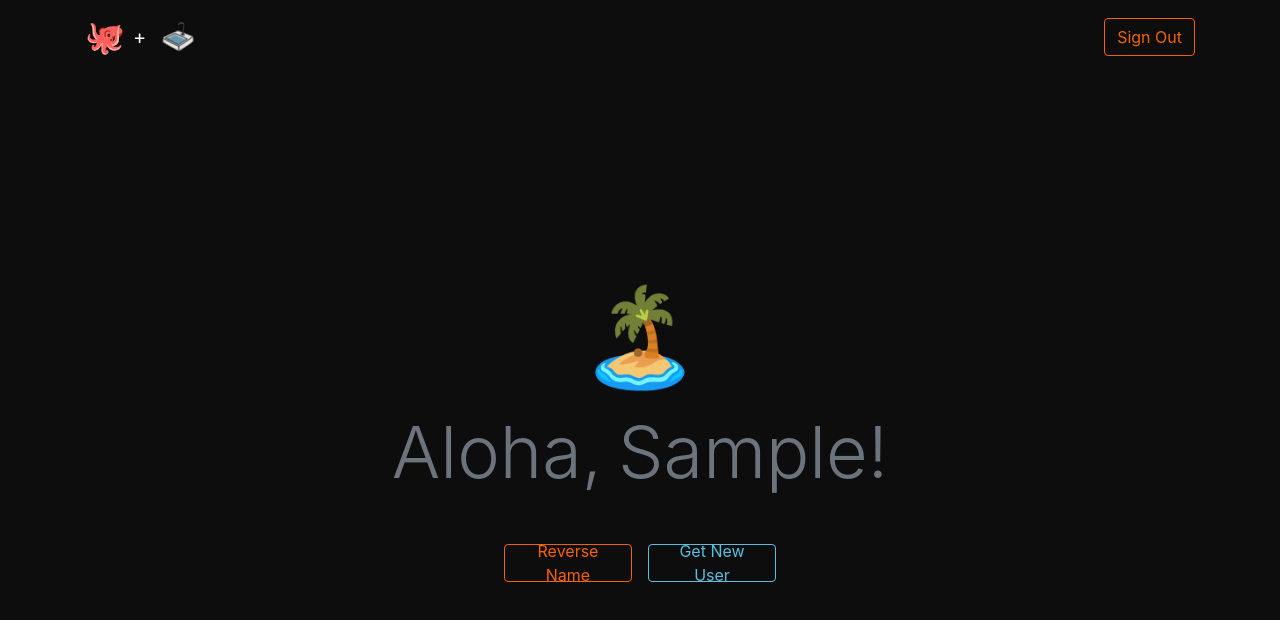
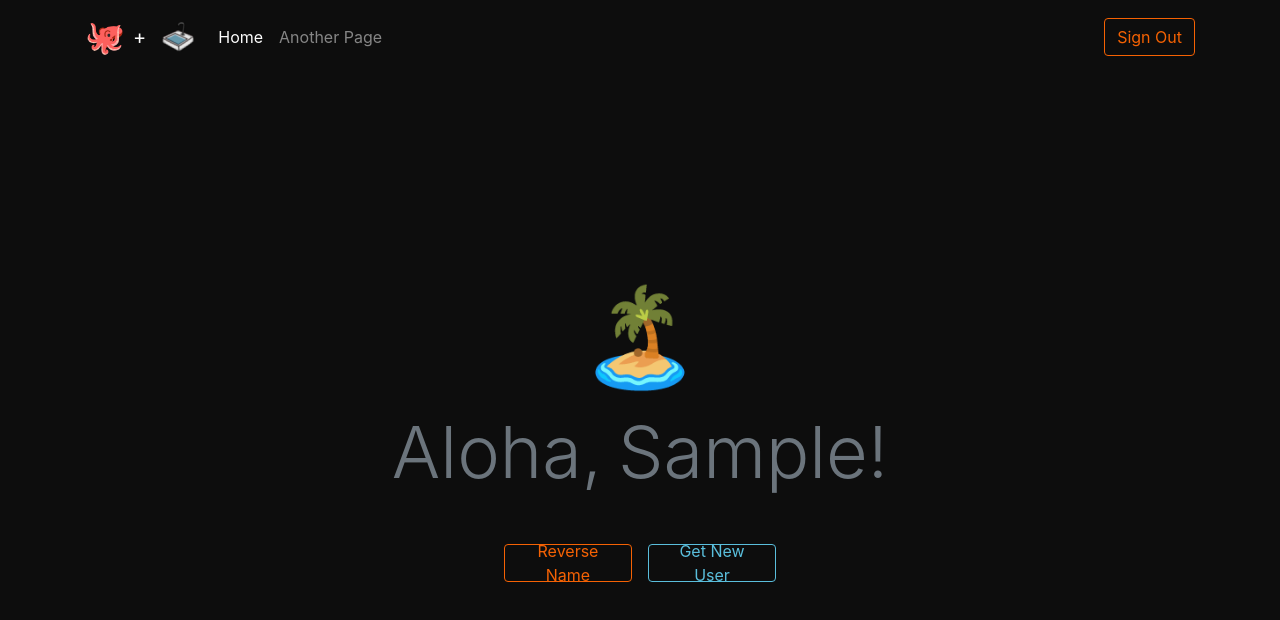
Before and after one commit to kimfucious/RTL-Kitchen-Sink, a React (Create React App) app: page / in a window 1280 px wide. Both pictures are taken after typing "Sample" into the empty fields and a click on the button "Sign In". Shown: the top 620 px of the page. Built offline with nearby package versions, Linux system fonts and the light colour scheme.

Commit message:
clean up old boilerplate

```diff
--- a/src/components/shared/NavBar.js
+++ b/src/components/shared/NavBar.js
@@ -3,9 +3,11 @@ import React from "react";
 import sink from "../../images/sink_32.png";
 import { useDispatch } from "react-redux";
 import { signOut } from "../../actions.js";
+import { Link, useLocation } from "react-router-dom";
 
 export const NavBar = () => {
   const dispatch = useDispatch();
+  const location = useLocation();
   return (
     <nav className="navbar navbar-expand-lg navbar-dark animate__animated animate__fadeIn">
       <div className="container">
@@ -35,46 +37,24 @@ export const NavBar = () => {
 
         <div className="collapse navbar-collapse" id="navbarSupportedContent">
           <ul className="navbar-nav mr-auto">
-            {/* <li className="nav-item active">
-            <a className="nav-link" href="#">
-              Home <span className="sr-only">(current)</span>
-            </a>
-          </li> */}
-            {/* <li className="nav-item">
-            <a className="nav-link" href="#">
-              Link
-            </a>
-          </li>
-          <li className="nav-item dropdown">
-            <a
-              className="nav-link dropdown-toggle"
-              href="#"
-              id="navbarDropdown"
-              role="button"
-              data-toggle="dropdown"
-              aria-haspopup="true"
-              aria-expanded="false"
+            <li
+              className={`nav-item ${
+                location.pathname === "/home" ? "active" : ""
+              }`}
             >
-              Dropdown
-            </a>
-            <div className="dropdown-menu" aria-labelledby="navbarDropdown">
-              <a className="dropdown-item" href="#">
-                Action
-              </a>
-              <a className="dropdown-item" href="#">
-                Another action
-              </a>
-              <div className="dropdown-divider"></div>
-              <a className="dropdown-item" href="#">
-                Something else here
-              </a>
-            </div>
-          </li>
-          <li className="nav-item">
-            <a className="nav-link disabled" href="#">
-              Disabled
-            </a>
-          </li> */}
+              <Link className="nav-link" to="/home">
+                Home <span className="sr-only">(current)</span>
+              </Link>
+            </li>
+            <li
+              className={`nav-item ${
+                location.pathname === "/another" ? "active" : ""
+              }`}
+            >
+              <Link className="nav-link" to="/another">
+                Another Page
+              </Link>
+            </li>
           </ul>
           <button
             className="btn btn-outline-primary my-2 my-sm-0"
```
